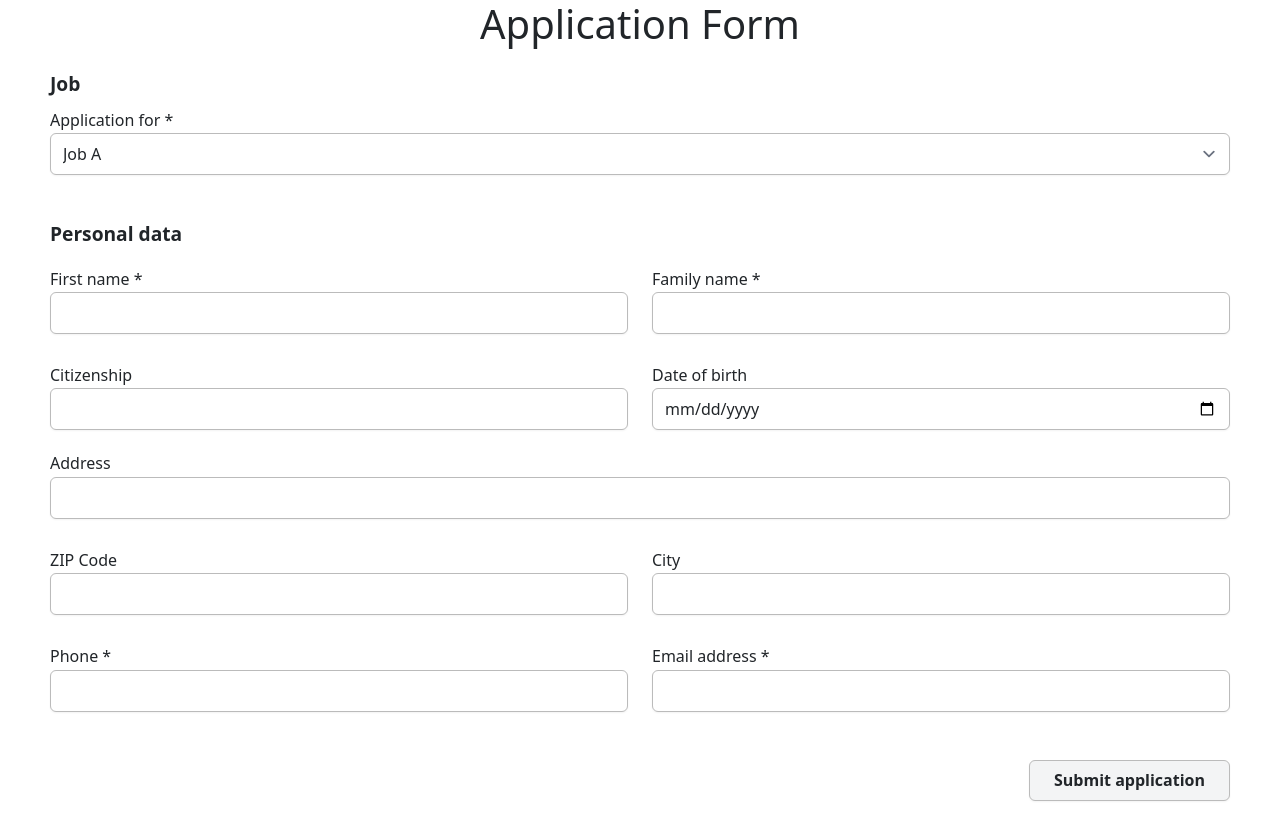
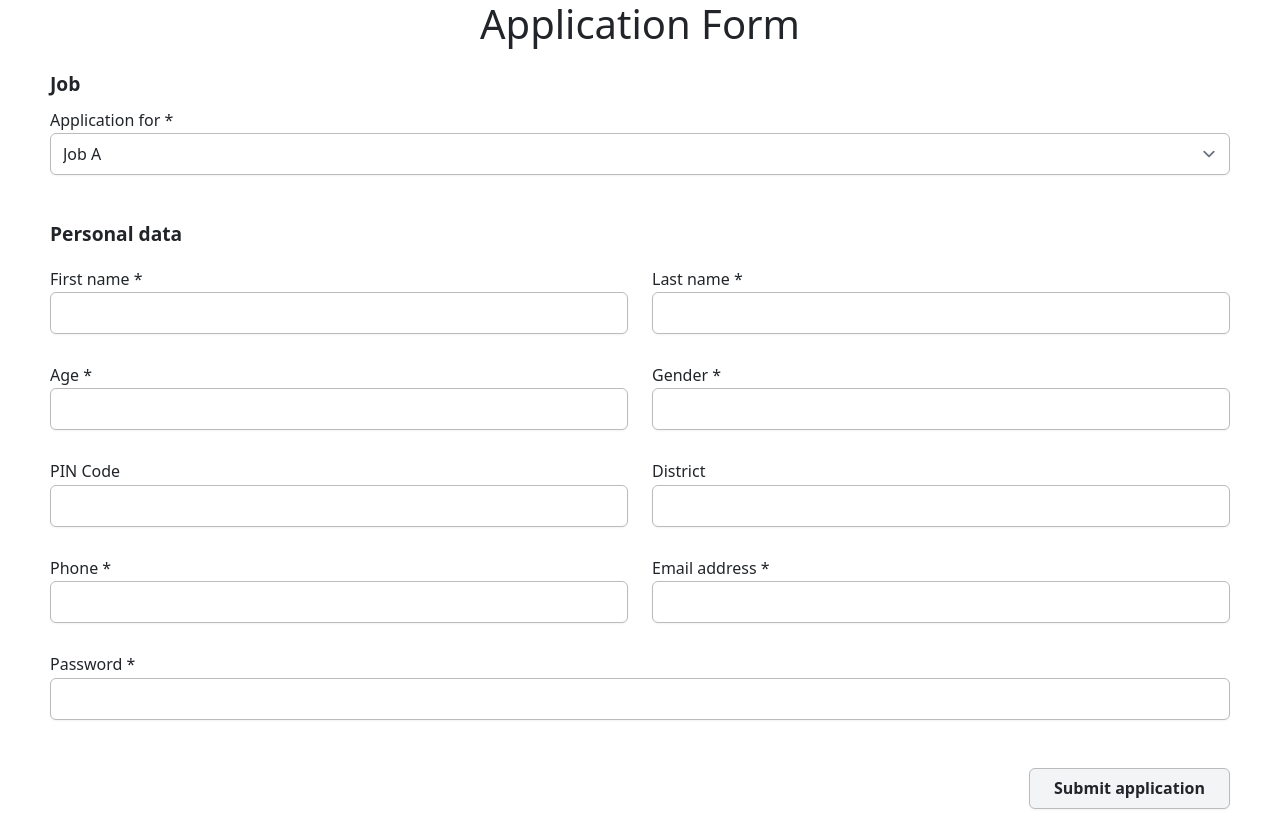
Before and after one commit to vedant-beep/PHP-Project, a PHP site: page /apply.php in a window 1280 px wide. Before the commit the page ends 801 px from the top, so only its background shows below. Run offline with PHP 8.4, Linux system fonts and the light colour scheme.

Commit message:
required fields inncluded

```diff
--- a/apply.php
+++ b/apply.php
@@ -32,32 +32,28 @@
                     <input type="text" name="First name" required>
                 </label>
                 <label>
-                    Family name *
+                    Last name *
                     <input type="text" name="Family name" required>
                 </label>
             </div>
             <div class="two-cols">
                 <label>
-                    Citizenship
-                    <input type="text" name="Citizenship">
+                    Age *
+                    <input type="text" name="Age">
                 </label>
                 <label>
-                    Date of birth
-                    <input type="date" name="Date of birth">
+                    Gender *
+                    <input type="text" name="Gender">
                 </label>
             </div>
-            <label>
-                Address
-                <input type="text" name="Address">
-            </label>
             <div class="two-cols">
                 <label>
-                    ZIP Code
-                    <input type="text" name="ZIP">
+                    PIN Code
+                    <input type="text" name="PIN">
                 </label>
                 <label>
-                    City
-                    <input type="text" name="City">
+                    District
+                    <input type="text" name="District">
                 </label>
             </div>
             <div class="two-cols">
@@ -70,6 +66,12 @@
                     <input type="email" name="Email" required>
                 </label>
             </div>
+            <div class="two-cols">
+                <label>
+                    Password *
+                <input type="text" name="password" required>
+                </label>
+            </div>
         </fieldset>
         <div class="btns">
             <input type="text" name="_gotcha" value="" style="display:none;">
```
